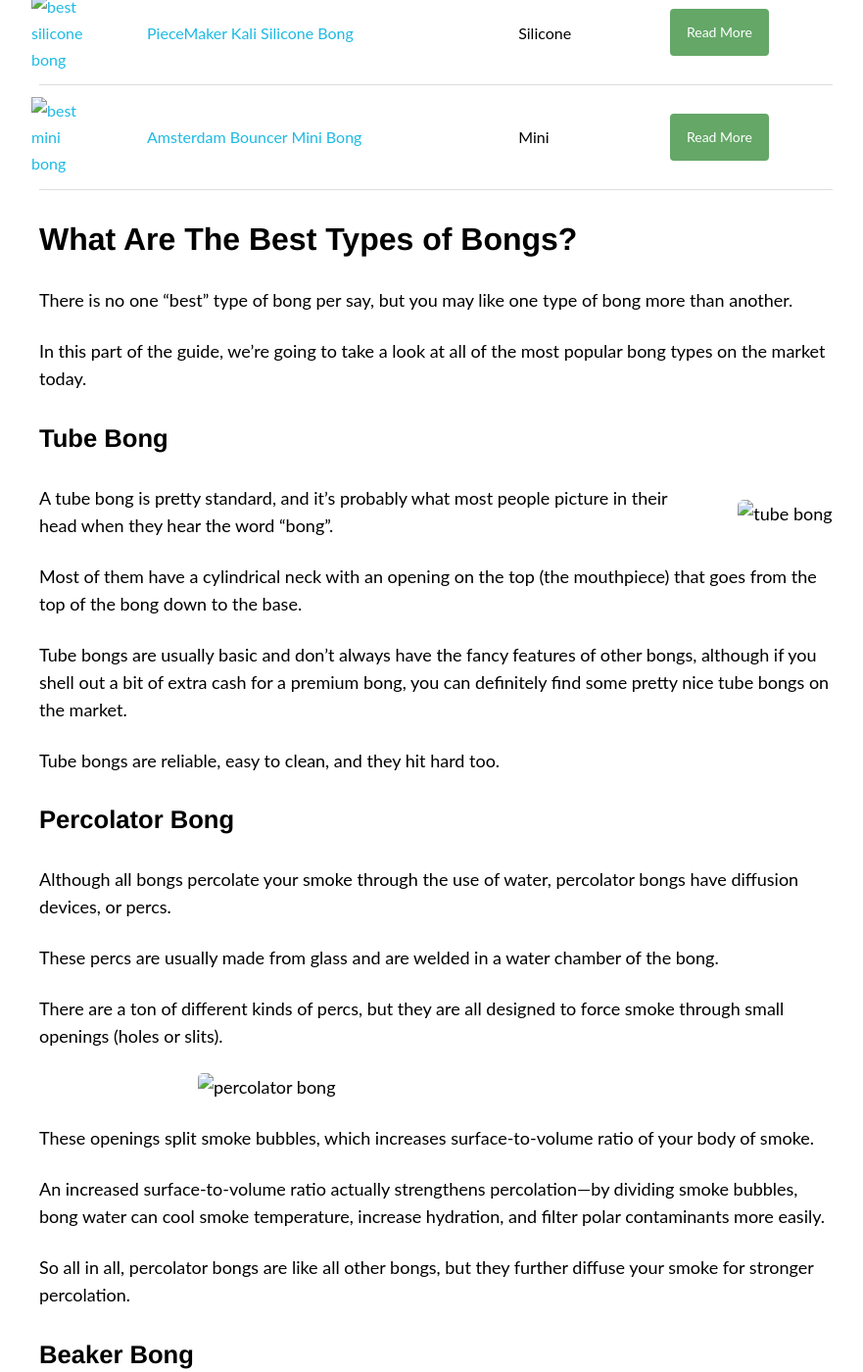
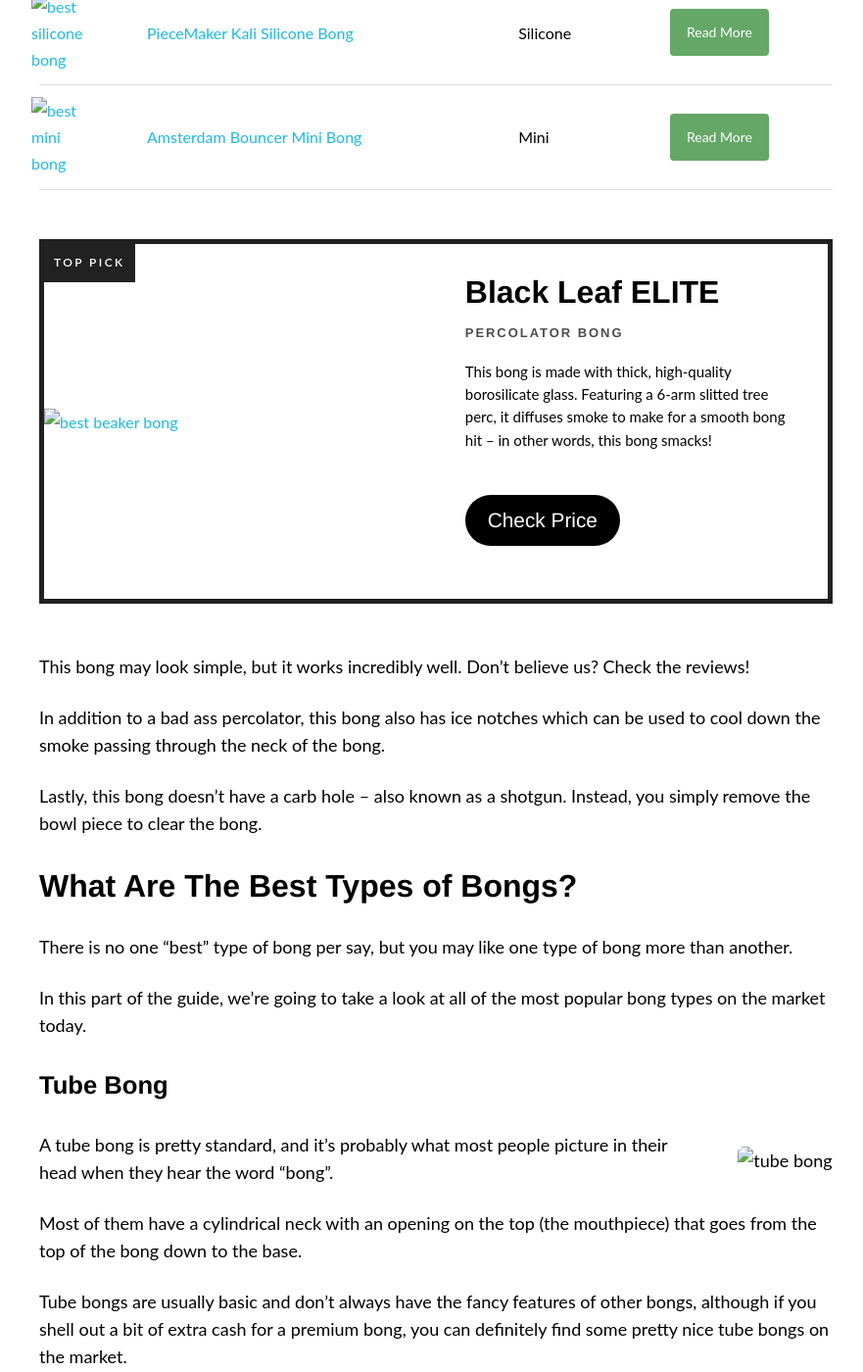
Before and after one commit to smokephisticated/smokephisticated, a Jekyll site: the page built from pages/pieces/bongs/bongs.md, in a window 1280 px wide and 1400 px high, scrolled down 2907 px. Shown: the whole window at 98% size, without its empty margins (56-937 px from the left). Built offline with Jekyll 4.4.1, drawn with Linux system fonts in a browser that asks for light colours; nearby versions of some CDN libraries; comment, search, counter and statistics services are not loaded.

Commit message:
bongs page product push

```diff
--- a/pages/pieces/bongs/bongs.md
+++ b/pages/pieces/bongs/bongs.md
@@ -115,6 +115,29 @@
 		<td><a class="big-button" href="#mini-bong">Read More</a></td>
 	</tr>
 </table>
+
+<div class="featured-info-box">
+<span>Top Pick</span>
+<div class="content">
+<div class="img">
+<a target="_blank" href="https://www.grasscity.com/us_en/glasscity-beaker-ice-bong-10-inch-black.html"><img alt="best beaker bong" class="lazyload" data-src="/images/bongs/glasscity-beaker-bong.jpg"></a>
+</div>
+<div class="text">
+<h2>Black Leaf ELITE</h2>
+<h3>Percolator Bong</h3>
+<p>This bong is made with thick, high-quality borosilicate glass. Featuring a 6-arm slitted tree perc, it diffuses smoke to make for a smooth bong hit – in other words, this bong smacks!</p>
+<div class="btn">
+    <a rel="nofollow" target="_blank" id="recommendation" class="cta-button buy-button" href="https://www.grasscity.com/us_en/glasscity-beaker-ice-bong-10-inch-black.html">Check Price </a>
+</div>
+</div>
+</div>
+</div>
+
+This bong may look simple, but it works incredibly well. Don't believe us? Check the reviews!
+
+In addition to a bad ass percolator, this bong also has ice notches which can be used to cool down the smoke passing through the neck of the bong.
+
+Lastly, this bong doesn't have a carb hole – also known as a shotgun. Instead, you simply remove the bowl piece to clear the bong.
 
 ## What Are The Best Types of Bongs?
 
```
